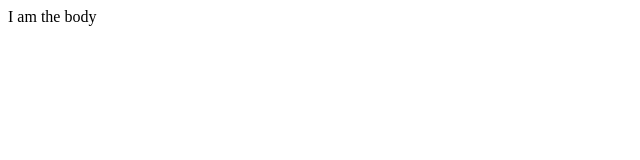
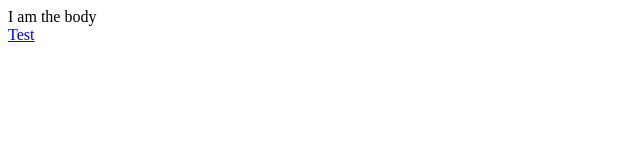
Before and after one commit to kaydelaney/pa11y-test, a website: page index.html in a window 1280 px wide. Shown: the full height of the page, 0-640 px from the left. Drawn offline with Linux system fonts and the light colour scheme.

Commit message:
Dummy commit for PR test

```diff
--- a/index.html
+++ b/index.html
@@ -8,5 +8,6 @@
   </head>
   <body>
     <div>I am the body</div>
+    <a href="www.google.com">Test</a>
   </body>
 </html>
```
